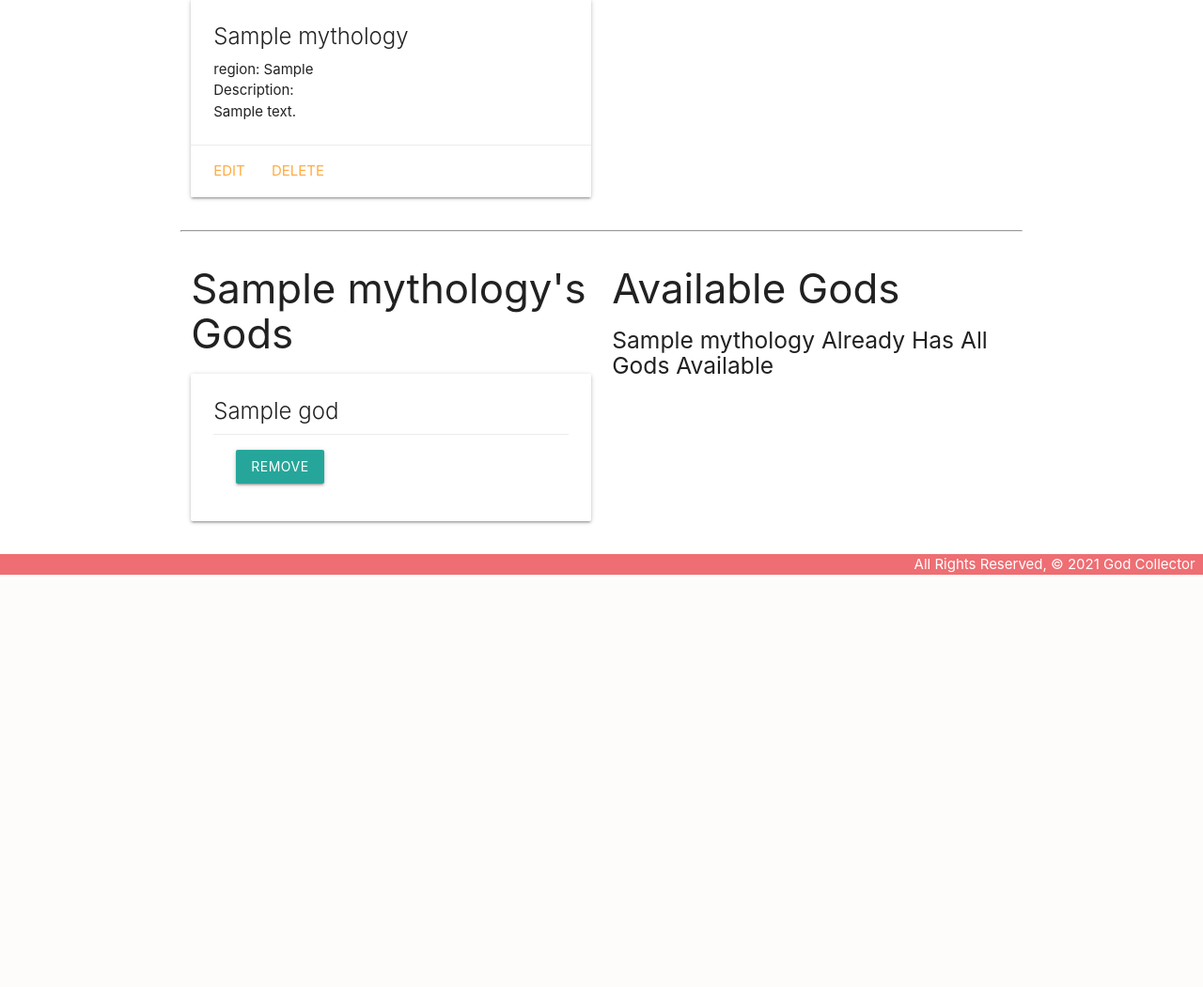
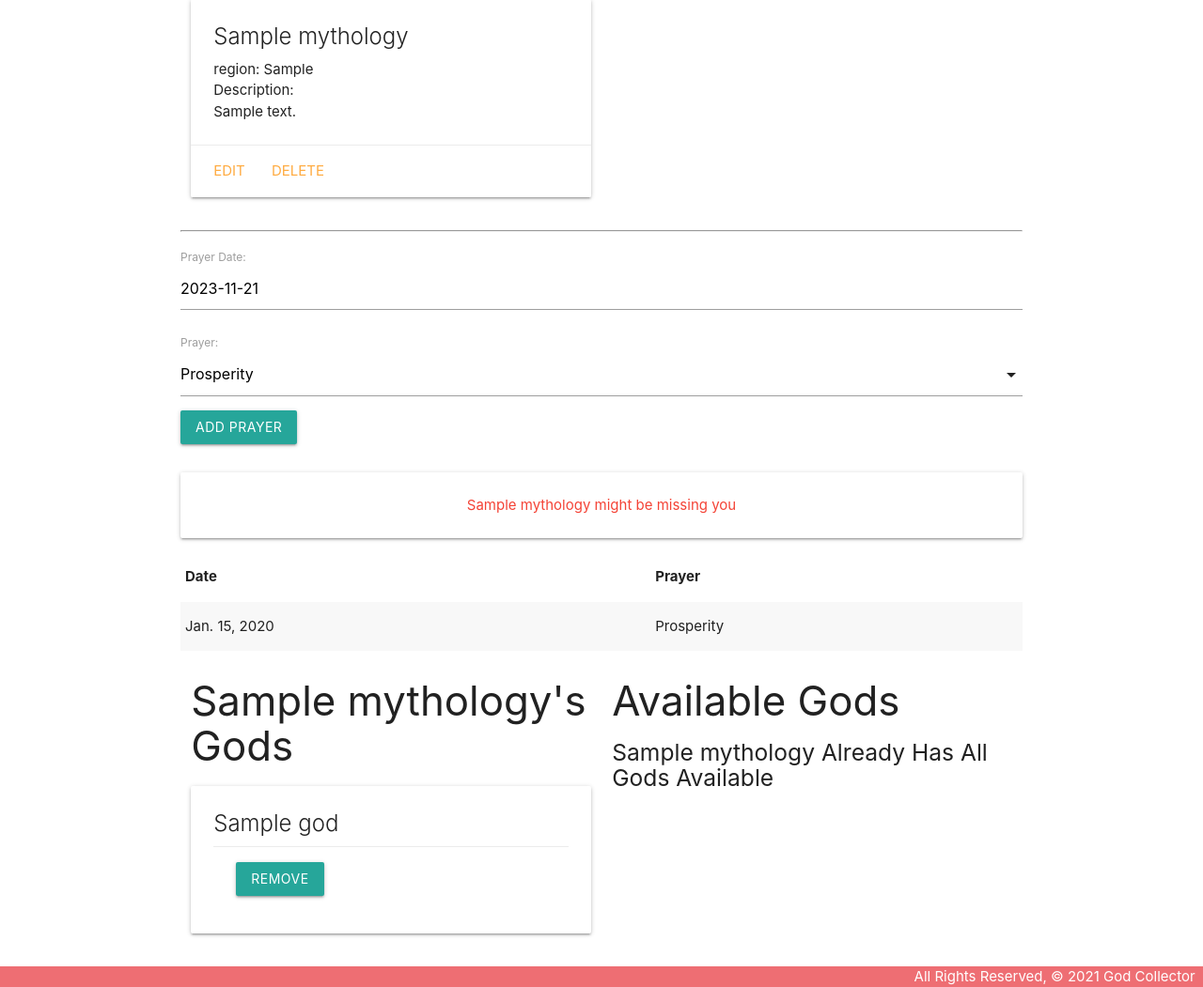
Before and after one commit to csposito1220/godcollector-lab, a Django app: page /mythologies/detail/1/ in a window 1280 px wide. Shown: the part 209-1260 px from the top of the page at 94% size. Before the commit the page ends 821 px from the top, so only its background shows below. Run offline with Django 5.2, Linux system fonts and the light colour scheme; tables that the repository leaves empty hold one stand-in row (values such as "Sample post").

Commit message:
Get prayer working

```diff
--- a/main_app/admin.py
+++ b/main_app/admin.py
@@ -1,7 +1,8 @@
 from django.contrib import admin
-from .models import Mythology, God
+from .models import Mythology, God, Prayer
 
 # Register your models here.
 
 admin.site.register(Mythology)
 admin.site.register(God)
+admin.site.register(Prayer)
--- a/main_app/templates/base.html
+++ b/main_app/templates/base.html
@@ -9,6 +9,7 @@
   <title>God Collector</title>
   <link rel="stylesheet" href="https://cdnjs.cloudflare.com/ajax/libs/materialize/1.0.0/css/materialize.min.css">
   <link rel="stylesheet" type="text/css" href="{% static 'css/style.css' %}">
+  <script src="https://cdnjs.cloudflare.com/ajax/libs/materialize/1.0.0/js/materialize.min.js"></script>
 </head>
 <body>
   <header class="navbar-fixed">
--- a/main_app/templates/mythologies/detail.html
+++ b/main_app/templates/mythologies/detail.html
@@ -19,6 +19,34 @@
   </div>
 </div>
 <hr>
+<div class="col s6">
+  <form action="{% url 'add_prayer' mythology.id %}" method="POST">
+    {% csrf_token %}
+    <!-- Render the inputs -->
+    {{ prayer_form.as_p }}
+    <input type="submit" class="btn" value="Add Prayer">
+  </form>
+  <br>
+  {% if mythology.prayed_for_today %}
+    <div class="card-panel teal-text center-align">{{mythology.name}} has been prayed for today</div>
+  {% else %}
+    <div class="card-panel red-text center-align">{{mythology.name}} might be missing you</div>
+  {% endif %}
+  <table class="striped">
+    <thead>
+      <tr><th>Date</th><th>Prayer</th></tr>
+    </thead>
+    <tbody>
+      {% for prayer in mythology.prayer_set.all %}
+        <tr>
+          <td>{{prayer.date}}</td>
+          <td>{{prayer.get_prayer_display}}</td>
+        </tr>
+      {% endfor %}
+    </tbody>
+  </table>
+</div>
+
 <div class="row">
   <div class="col s6">
     <h3>{{ mythology.name }}'s Gods</h3>
@@ -76,7 +104,7 @@
     autoClose: true
   });
 
-  const selectEl = document.getElementById('id_meal');
+  const selectEl = document.getElementById('id_prayer');
   M.FormSelect.init(selectEl);
 </script>
 {% endblock %}
--- a/main_app/urls.py
+++ b/main_app/urls.py
@@ -9,6 +9,7 @@ urlpatterns = [
     path('mythologies/create/', views.MythologyCreate.as_view(), name='mythology_create'),
     path('mythologies/<int:pk>/update/', views.MythologyUpdate.as_view(), name='mythology_update'),
   	path('mythologies/<int:pk>/delete/', views.MythologyDelete.as_view(), name='mythology_delete'),
+	path('mythologies/<int:mythology_id>/add_prayer/', views.add_prayer, name='add_prayer'),
   	path('gods/', views.GodList.as_view(), name='gods_index'),
   	path('gods/<int:pk>/', views.GodDetail.as_view(), name='gods_detail'),
   	path('gods/create/', views.GodCreate.as_view(), name='gods_create'),
--- a/main_app/views.py
+++ b/main_app/views.py
@@ -21,8 +21,10 @@ def mythologies_detail(request, mythology_id):
   mythology = Mythology.objects.get(id=mythology_id)
   id_list = mythology.gods.all().values_list('id')
   gods_mythology_doesnt_have = God.objects.exclude(id__in=id_list)
+  prayer_form = PrayerForm()
   return render(request, 'mythologies/detail.html', {
     'mythology': mythology,
+    'prayer_form': prayer_form,
     'gods': gods_mythology_doesnt_have
   })
 
```
Also changed, not shown: main_app/migrations/0002_prayer.py (added).
